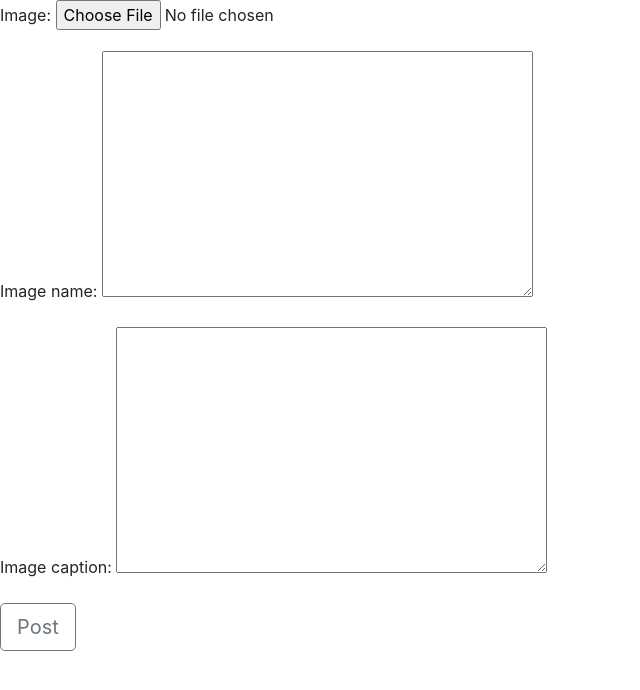
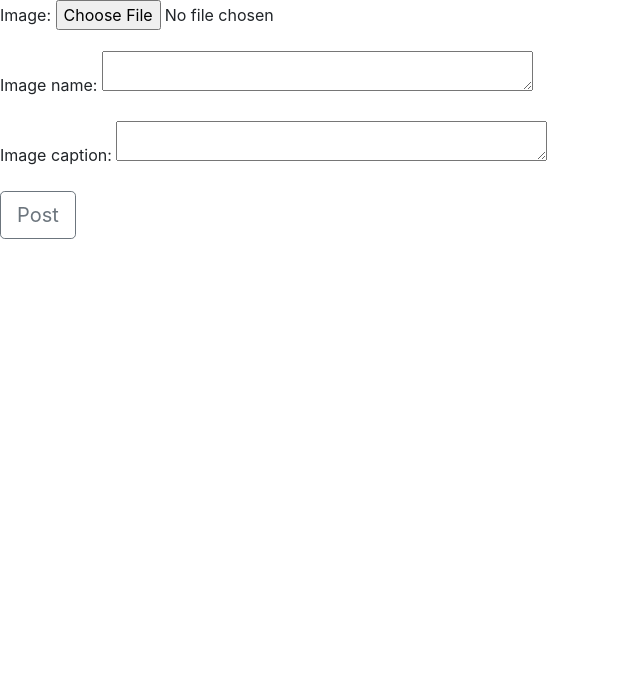
Before and after one commit to munenelewis/ig2, a Django app: a page that uses home/templates/image_form.html in a window 1280 px wide. Shown: the top 690 px of the page, without its empty margins (0-640 px from the left). Run offline with Django 3.2, Linux system fonts and the light colour scheme; some libraries are stand-ins or nearby versions.

```diff
--- a/home/templates/image_form.html
+++ b/home/templates/image_form.html
@@ -1,15 +1,26 @@
 <!DOCTYPE html>
 <html lang="en">
+
 <head>
     <meta charset="UTF-8">
     <meta name="viewport" content="width=device-width, initial-scale=1.0">
     <meta http-equiv="X-UA-Compatible" content="ie=edge">
     <title>Document</title>
     <link rel="stylesheet" href="https://maxcdn.bootstrapcdn.com/bootstrap/4.0.0/css/bootstrap.min.css">
+
+    <style>
+        textarea {
+            overflow: auto;
+            resize: vertical;
+            height: 40px;
+        }
+    </style>
 </head>
+
 <body>
 
 </body>
+
 </html>
 
 
```
Also changed, not shown: readme.md. Lines whose indentation alone changed are shown as unchanged.
